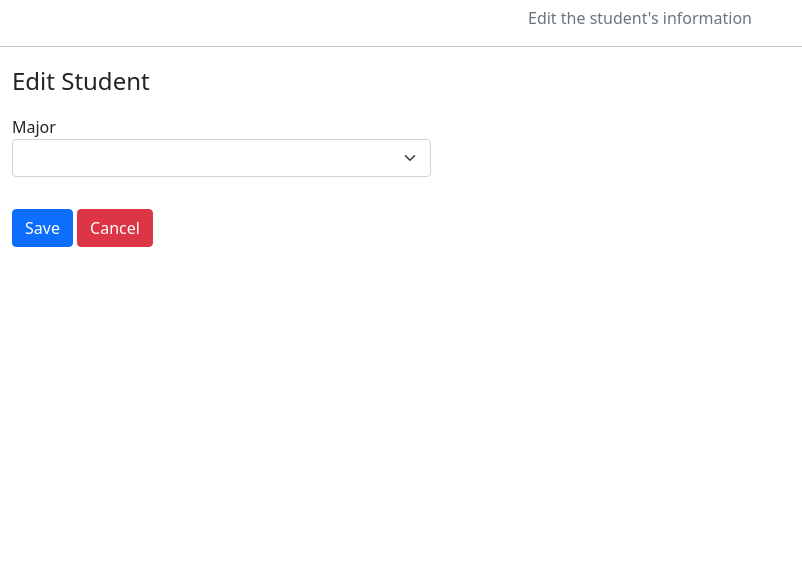
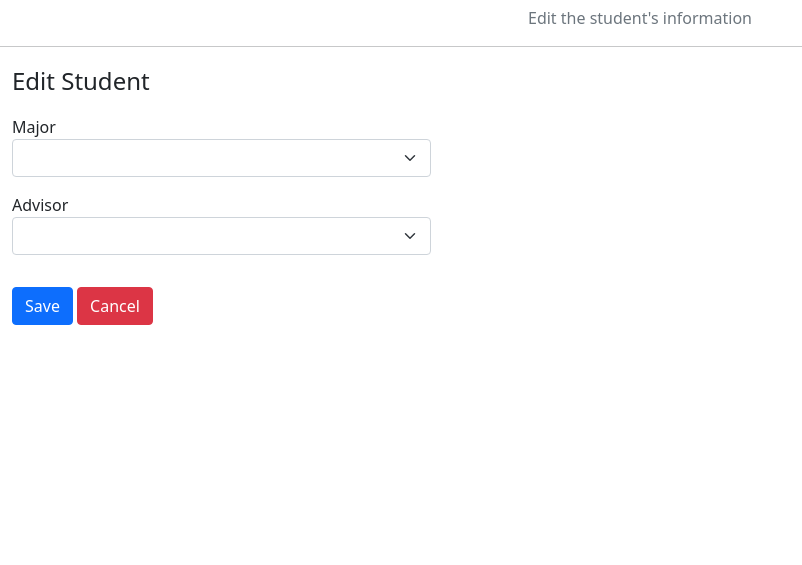
Before and after one commit to Sharp-Benders-Academy/Sharp-Benders-Academy, a Flask app: page /edit_student/1 in a window 1280 px wide. Shown: the part 136-701 px from the top of the page, without its empty margins (0-802 px from the left). Run offline with Flask 2, Linux system fonts and the light colour scheme; data that the repository does not hold is empty; some libraries are stand-ins or nearby versions.

Commit message:
add advisor drop down to edit_student

```diff
--- a/templates/students_edit.j2
+++ b/templates/students_edit.j2
@@ -51,6 +51,21 @@
                         </div>
                     </div>
 
+                    <!-- Select Basic -->
+                    <div class="form-group py-2">
+                        <label class="col-md-4 control-label" for="advisor_id">Advisor</label>
+                        <div class="col-md-4">
+                            <select id="advisor_id" name="advisor_id" class="form-control form-select">
+                                {% for advisor in advisors %}
+                                <option value="{{advisor.advisor_id}}" {{'selected' if data[0].Advisor==advisor.Advisor
+                                    }}>
+                                    {{advisor.Advisor}}
+                                </option>
+                                {% endfor %}
+                            </select>
+                        </div>
+                    </div>
+
                     <!-- Button -->
                     <div class="form-group">
                         <label class="col-md-4 control-label" for="submit"></label>
```
